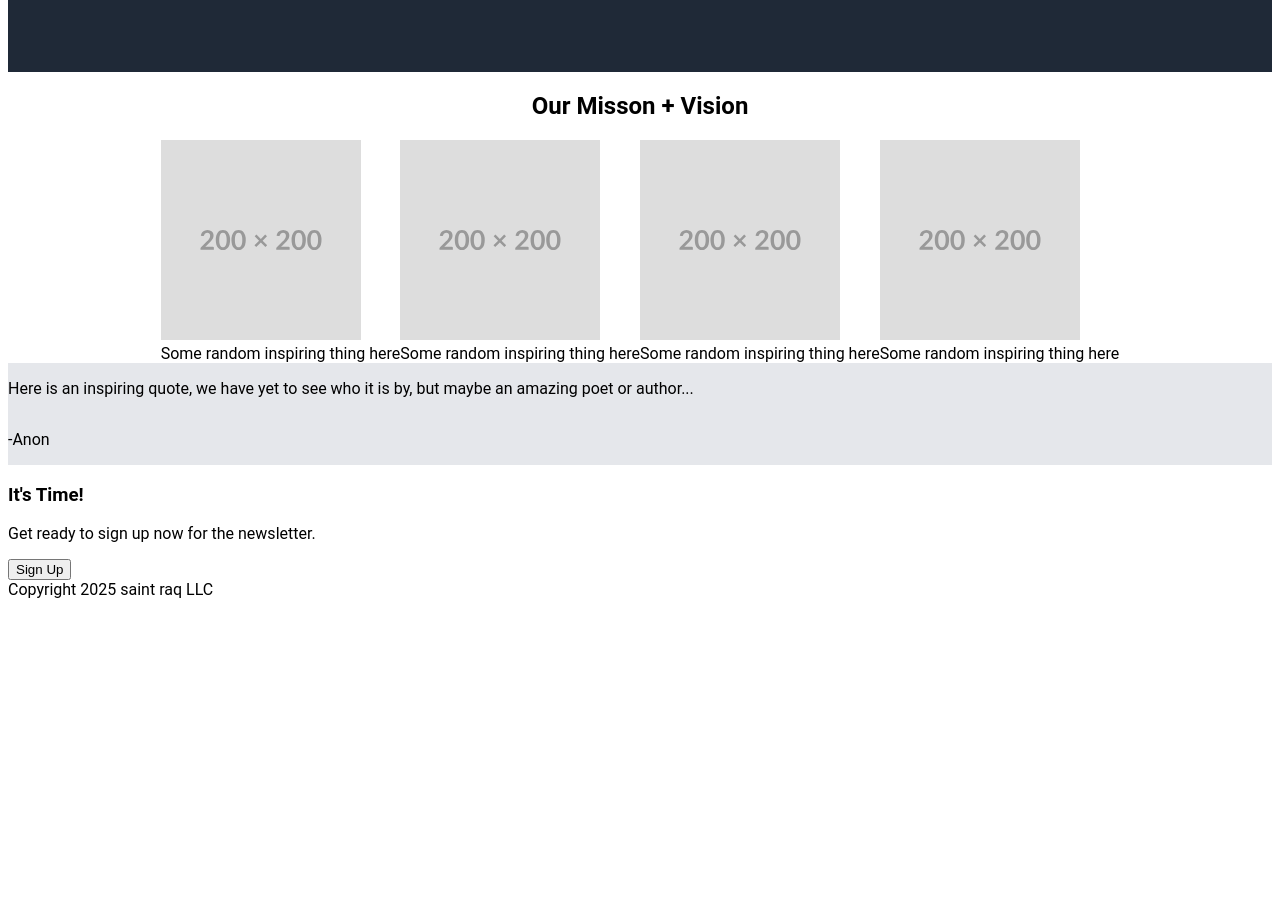
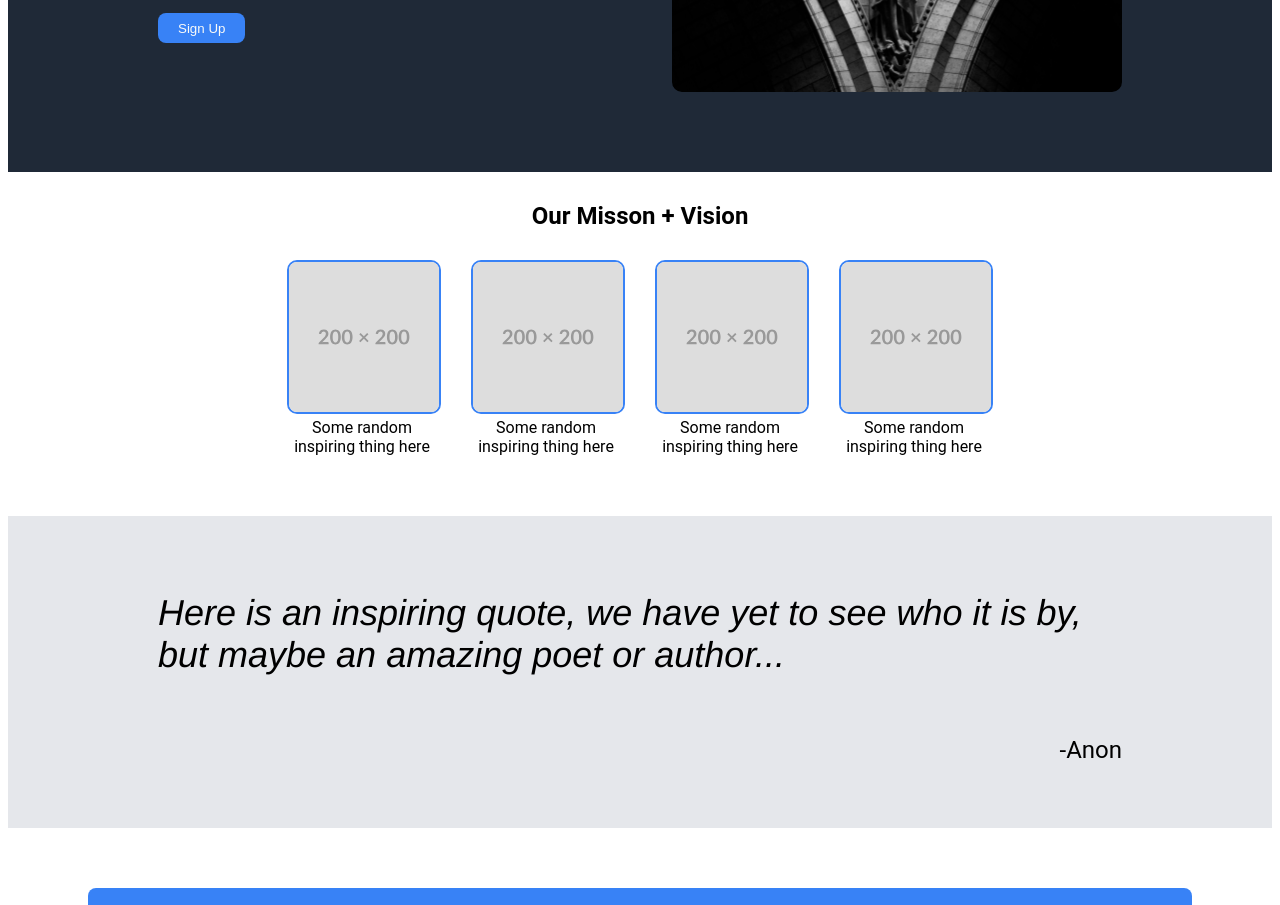
Before and after one commit to saintraq/landing-page, a plain HTML site: page index.html in a window 1280 px wide. Shown: the part 349-1254 px from the top of the page. Before the commit the page ends 956 px from the top, so only its background shows below. Drawn offline with Linux system fonts and the light colour scheme.

Commit message:
Finalize page layout

```diff
--- a/index.html
+++ b/index.html
@@ -50,13 +50,15 @@
         </div>
     </div>
     <div class="quote">
-        <p>Here is an inspiring quote, we have yet to see who it is by, but maybe an amazing poet or author...</p>
-        <p>-Anon</p>
+        <p class="quote-body">Here is an inspiring quote, we have yet to see who it is by, but maybe an amazing poet or author...</p>
+        <p class="credit">-Anon</p>
     </div>
 
     <div class="action">
+      <div>
         <h3>It's Time!</h3>
         <p>Get ready to sign up now for the newsletter.</p>
+      </div>
         <button class="button">Sign Up</button>
     </div>
 
--- a/style.css
+++ b/style.css
@@ -32,29 +32,91 @@ a {
     flex: 1;
     color: #e5e7eb;
     background: #1f2937;
-    padding: 80px 80px;
+    padding: 80px 150px;
     gap: 16px;
     align-items: center;
     justify-content: center;
 }
 
 .angel {
-    height: 200px;
+    height: 300px;
     width: auto;
+    border: none;;
 
 }
 
 h2 {
     text-align: center;
+    margin-top: 30px;
 }
 
 .info {
     display: flex;
+    flex-wrap: wrap;
     justify-content: center;
+    gap: 30px;
+    margin: 10px 200px 60px;
+
+}
+
+img {
+    height: 150px;
+    border:2px solid #3882f6;
+    border-radius: 10px
+}
+
+.text {
+    width: 150px;
+    text-align: center;
 }
 
 .quote {
     display: flex;
     flex-direction: column;
     background-color: #e5e7eb;
+    padding: 40px 150px;
 }
+
+.quote-body {
+    font-family: 'Franklin Gothic Medium', 'Arial Narrow', Arial, sans-serif;
+    font-size: 36px;
+    font-style: italic;
+
+}
+
+.credit {
+    text-align: right;
+    font-size: 24px;
+}
+
+.action {
+    display: flex;
+    justify-content: center;
+    align-items: center;
+    gap: 150px;
+    background: #3882f6;
+    color: #f9faf8;
+    margin: 60px 80px;
+    padding: 20px;
+    border-radius: 8px;
+}
+
+.button {
+    height: 30px;
+    padding: 0 20px;
+    background: #3882f6;
+    color: #f9faf8;
+    border: 1px solid whitesmoke;
+    border-radius: 8px;
+}
+
+.container .button {
+    border: none;
+}
+
+.footer {
+    background-color: #1f2937;
+    color: #e5e7eb;
+    text-align: center;
+    padding: 30px;
+}
```
